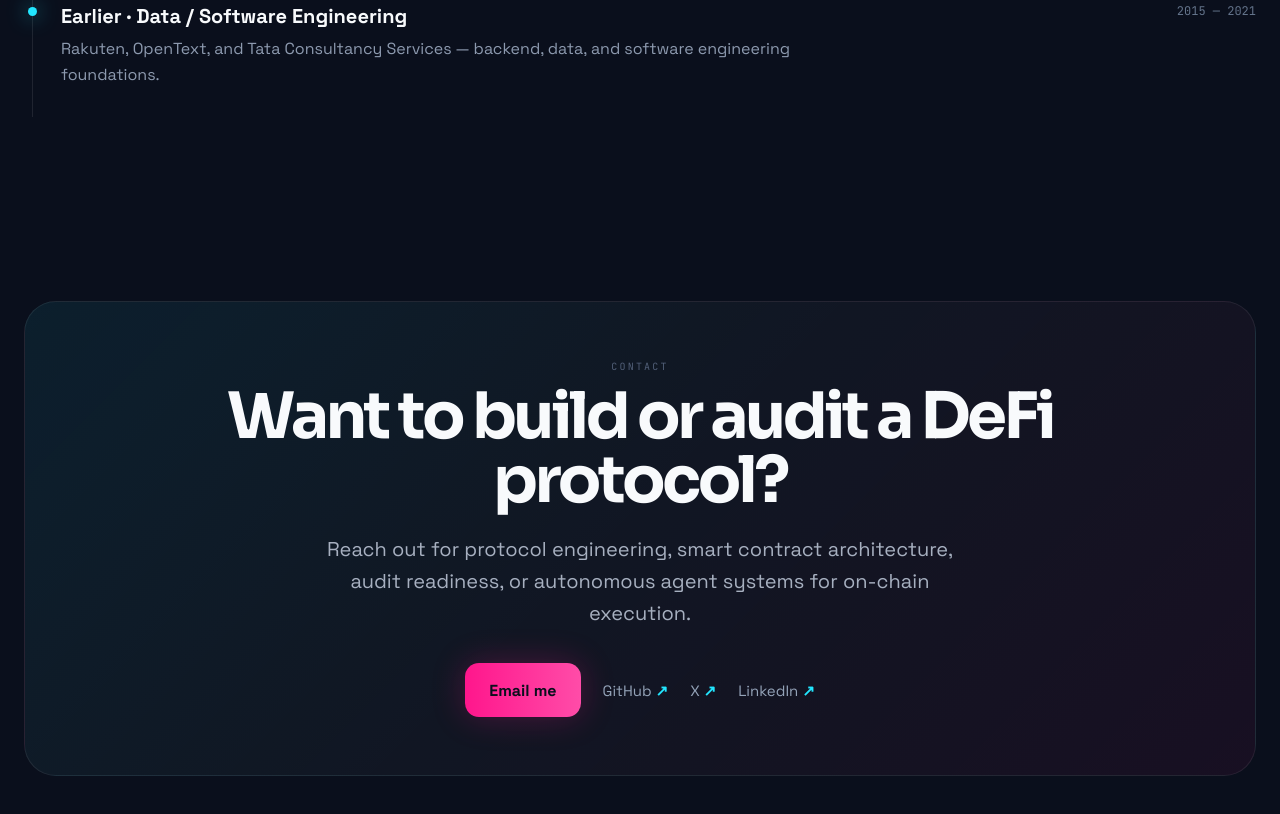
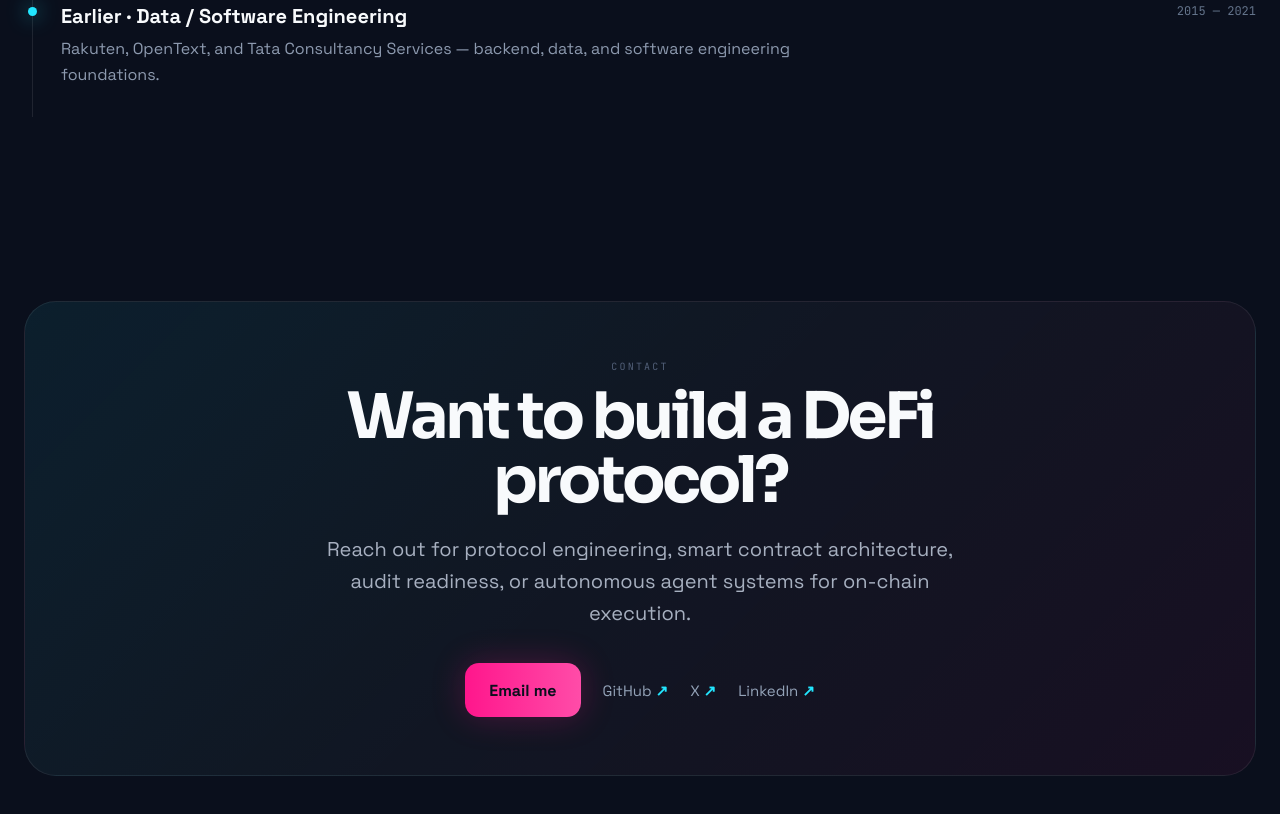
Before and after one commit to simp-son/bhargav-portfolio-poc, a plain HTML site: page index.html in a window 1280 px wide. Shown: the part 5036-5850 px from the top of the page. Drawn offline with Linux system fonts and the light colour scheme.

Commit message:
feat: simplify contact headline

```diff
--- a/index.html
+++ b/index.html
@@ -378,7 +378,7 @@
       </section>
 
       <section id="contact" class="contact">
-        <div class="container"><div class="contact-box"><span class="label">CONTACT</span><h2>Want to build or audit a DeFi protocol?</h2><p>Reach out for protocol engineering, smart contract architecture, audit readiness, or autonomous agent systems for on-chain execution.</p><div class="actions" style="justify-content:center"><a class="primary" href="mailto:kacharlabhargav21@gmail.com">Email me</a><a class="secondary" href="https://github.com/bhargav55" target="_blank" rel="noreferrer">GitHub <b>↗</b></a><a class="secondary" href="https://x.com/K_Bhargav21" target="_blank" rel="noreferrer">X <b>↗</b></a><a class="secondary" href="https://www.linkedin.com/in/bhargav-kacharla-9a4b3552/" target="_blank" rel="noreferrer">LinkedIn <b>↗</b></a></div></div></div>
+        <div class="container"><div class="contact-box"><span class="label">CONTACT</span><h2>Want to build a DeFi protocol?</h2><p>Reach out for protocol engineering, smart contract architecture, audit readiness, or autonomous agent systems for on-chain execution.</p><div class="actions" style="justify-content:center"><a class="primary" href="mailto:kacharlabhargav21@gmail.com">Email me</a><a class="secondary" href="https://github.com/bhargav55" target="_blank" rel="noreferrer">GitHub <b>↗</b></a><a class="secondary" href="https://x.com/K_Bhargav21" target="_blank" rel="noreferrer">X <b>↗</b></a><a class="secondary" href="https://www.linkedin.com/in/bhargav-kacharla-9a4b3552/" target="_blank" rel="noreferrer">LinkedIn <b>↗</b></a></div></div></div>
       </section>
     </main>
   </div>
```
